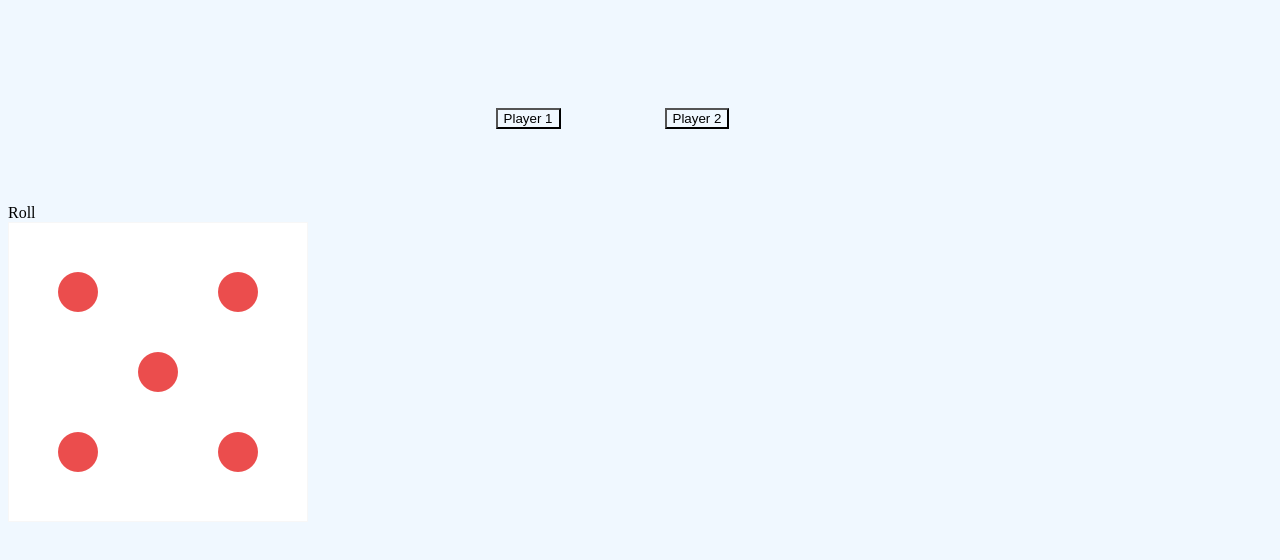
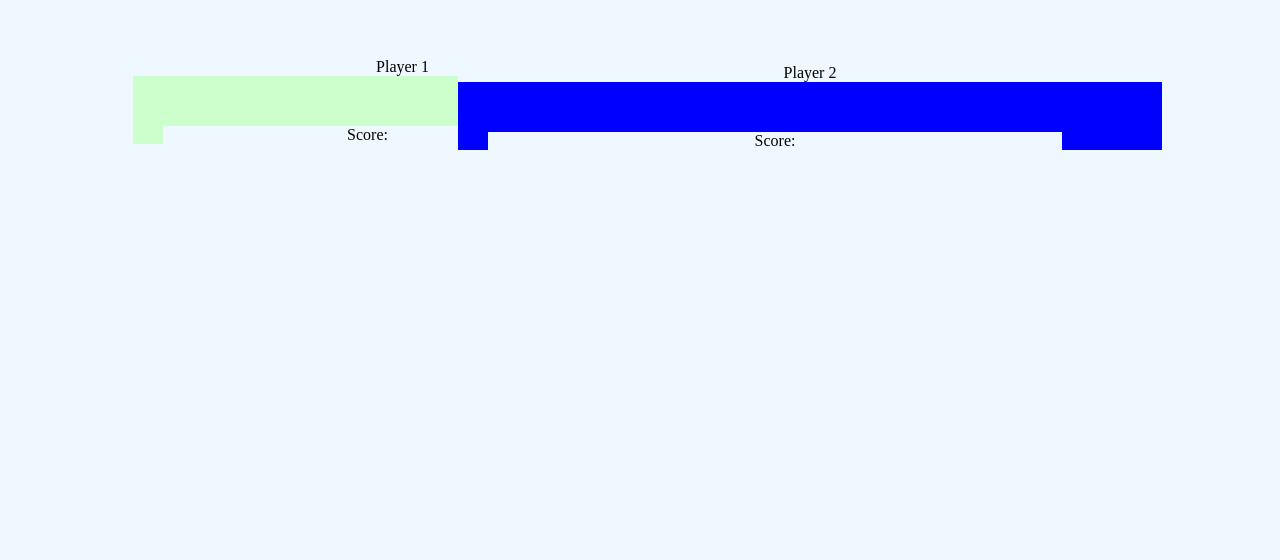
Before and after one commit to ksureshkumar06/Node, a plain HTML site: page index.html in a window 1280 px wide. Shown: the part 142-702 px from the top of the page. Drawn offline with Linux system fonts and the light colour scheme.

Commit message:
new change

```diff
--- a/index.html
+++ b/index.html
@@ -6,15 +6,18 @@
     <body>
         <script src ='./test.js'> </script>
 
-      <div class="Game" id ="Game" >
-        <button class = "player_1" id ="player_1"> Player 1 </button>
-        <button class = "player_2" id ="player_2">Player 2 </button>
+      <div class="wrapper_clearfix">
+
+      <div class = 'player_1_panel' id ='player_1'>
+          <div class = 'player_1_name' id ='player_1_name'>Player 1</div>
+          <div class = 'score_1' id = 'score_1'>Score:</div>
       </div>
 
-      <div class = "roll" id ="roll" >Roll </div>
+      <div class = 'player_2_panel' div ='player_2'>
+          <div class = 'player_2_name' div ='player_2_name'>Player 2</div>
+        <div class = 'score_2' id ='score_2'>Score:</div>
+      </div>
 
-      <img src="dice-5.png" class="dice" id="dice"> </img>
-
-
+    </div>
   </body>
 </html>
--- a/test.css
+++ b/test.css
@@ -1,29 +1,47 @@
- *{
-    background-color: aliceblue;
-}
-.Game{
-    text-align: center;
-    text-indent: 50px;
-    margin-top: 200px;
-    margin-bottom: 25px;
-    margin-left: 25px;
-    margin-right: 100px;
-    color: blueviolet;
+*{
+    background-color : aliceblue;
 
 }
 
-.player_1{
+.wrapper_clearfix{
+    text-align: center;
+    margin-top: 200px;
+    margin-bottom: 25px;
+    margin-left: 100px;
+    margin-right: 100px;
+}
+.player_1_panel{
+    background-color: #cfc ;
     margin-top: 20px;
     margin-bottom: 20px;
-    margin-left: 20px;
-    margin-right: 50px;
+    margin-left: 25px;
+    margin-right: 500px;
+
 
 }
 
-.player_2{
-    margin-top: 50px;
+.player_2_panel{
+    background-color: blue;
+    margin-top: -110px;
     margin-bottom: 50px;
-    margin-left: 50px;
-    margin-right: 50px;
+    margin-left: 350px;
+    margin-right: 10px;
+
 
 }
+
+.score_1{
+    margin-top: 50px;
+    margin-bottom: 30px;
+    margin-left: 30px;
+    margin-right: 100px;
+
+}
+
+.score_2{
+    margin-top: 50px;
+    margin-bottom: 30px;
+    margin-left: 30px;
+    margin-right: 100px;
+
+}
```
Also changed, not shown: test.html (added, +11 -0 lines), test2.css (added, +22 -0 lines).
